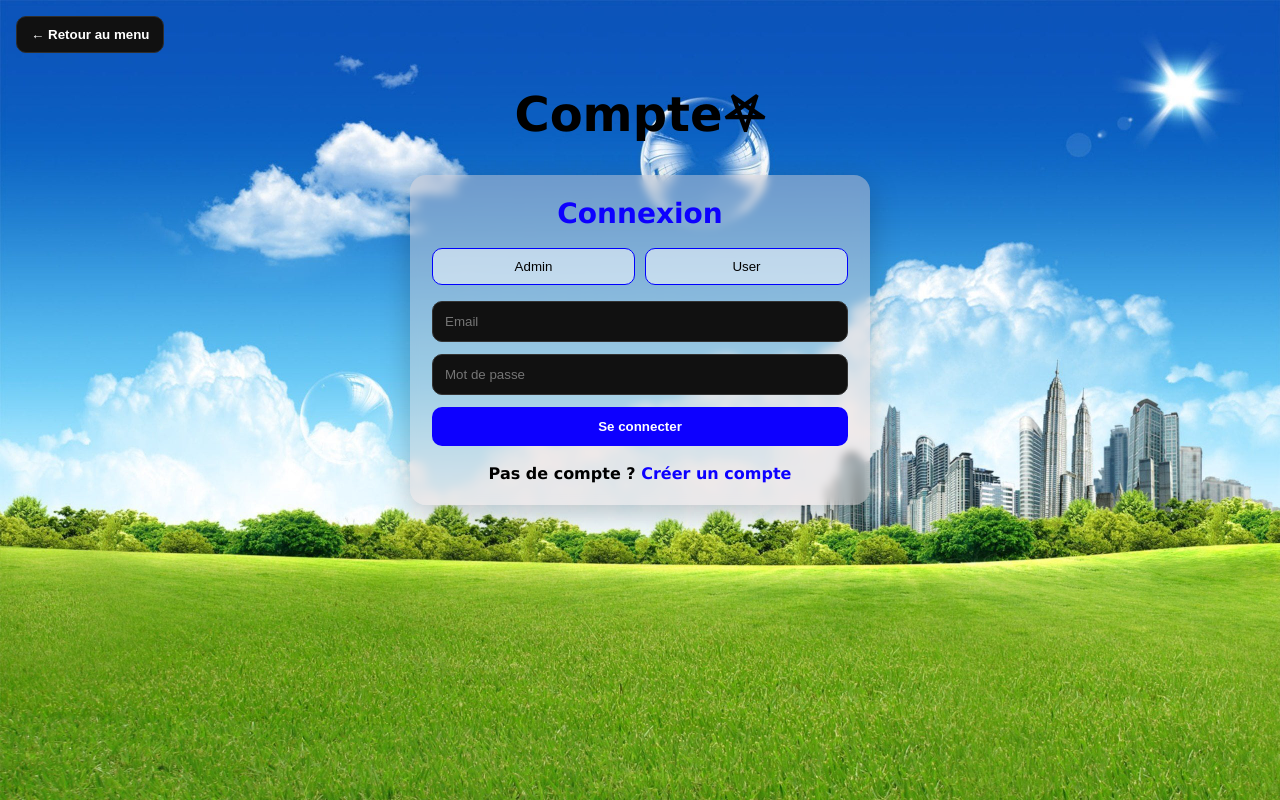
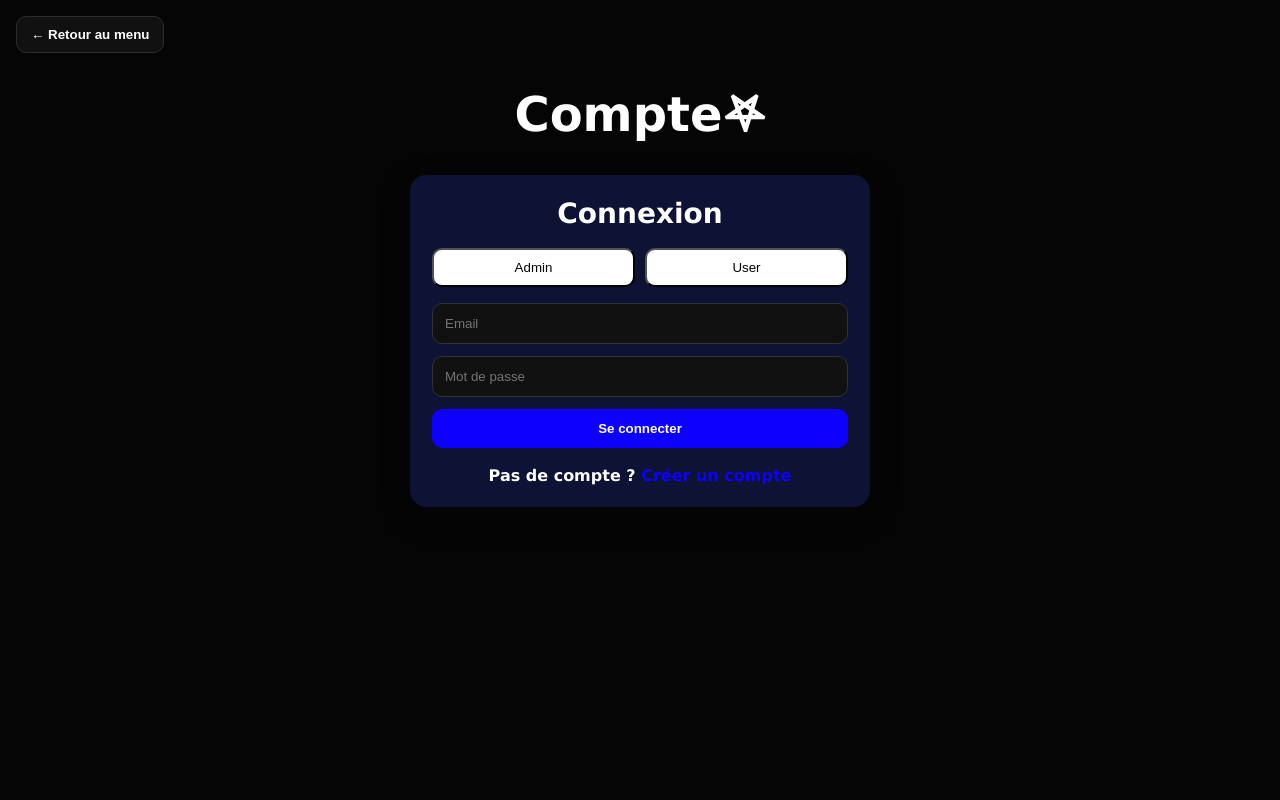
Before and after one commit to yanis26x/Mistify-frontend, a React (Vite) app: page /compte in a window 1280 px wide. Built offline with nearby package versions, Linux system fonts and the light colour scheme; no server answers; a web font is replaced by a local one.

Commit message:
clean code

```diff
--- a/src/pages/account/Compte.css
+++ b/src/pages/account/Compte.css
@@ -13,7 +13,7 @@ body {
 .compte-page {
   min-height: 100vh;
   padding: 80px 20px 40px;
-  background: url("/frutigerBG.jpg") center / cover no-repeat fixed;
+  /* background: url("/frutigerBG.jpg") center / cover no-repeat fixed; */
 }
 
 .compte-container {
@@ -26,7 +26,7 @@ body {
   text-align: center;
   font-size: 48px;
   font-weight: 900;
-  color: #000000;
+  color: #ffffff;
 }
 
 .BTNretour {
@@ -65,5 +65,5 @@ body {
 .success-message {
   background: rgba(101, 224, 152, 0.12);
   border: 1px solid rgba(0, 255, 106, 0.2);
-  color: #86ffae;
+  color: #01fd55;
 }
--- a/src/pages/account/CreateAcc.css
+++ b/src/pages/account/CreateAcc.css
@@ -4,7 +4,7 @@
 }
 
 .card {
-  background: rgba(221, 209, 209, 0.45);
+  background: rgba(30, 40, 126, 0.393);
   border-radius: 16px;
   padding: 22px;
   box-shadow: 0 10px 30px rgba(0, 0, 0, 0.22);
@@ -19,7 +19,7 @@
   margin: 0 0 18px;
   font-size: 28px;
   font-weight: 800;
-  color: #0d00ff;
+  color: #ffffff;
   text-align: center;
 }
 
@@ -38,9 +38,6 @@
   outline: none;
 }
 
-.form input:focus {
-  border-color: #0d00ff;
-}
 
 .btn-principal {
   background: #0d00ff;
@@ -50,17 +47,11 @@
   font-weight: bold;
   cursor: pointer;
   border: none;
-  transition: 0.2s;
-}
-
-.btn-principal:hover {
-  transform: translateY(-1px);
 }
 
 .btn-secondaire {
-  background: #ffffff80;
+  background: #ffffff;
   color: black;
-  border: 1px solid blue;
   padding: 10px;
   border-radius: 10px;
   cursor: pointer;
@@ -76,7 +67,7 @@
 .texte-switch {
   margin: 18px 0 0;
   text-align: center;
-  color: rgb(0, 0, 0);
+  color: rgb(255, 255, 255);
   font-weight: 600;
 }
 
@@ -86,9 +77,6 @@
   font-weight: 800;
 }
 
-.lien-switch:hover {
-  text-decoration: underline;
-}
 
 .msg {
   padding: 12px;
```
